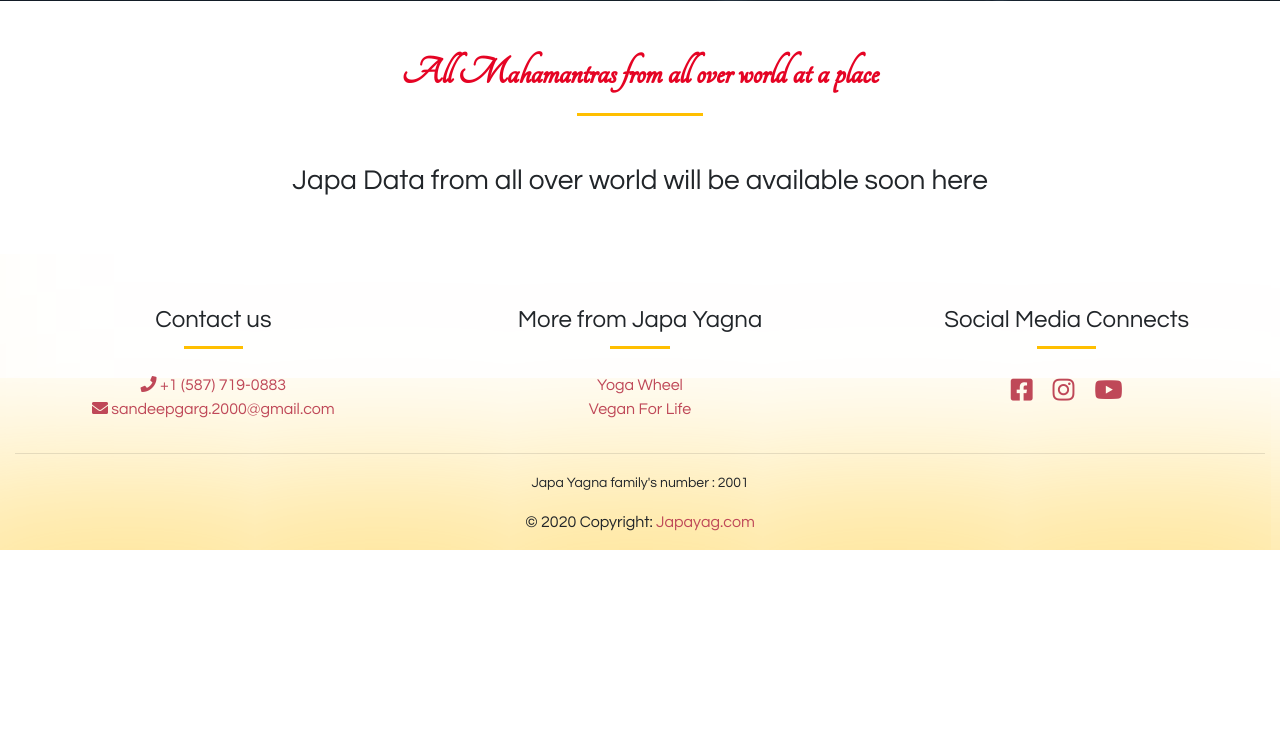
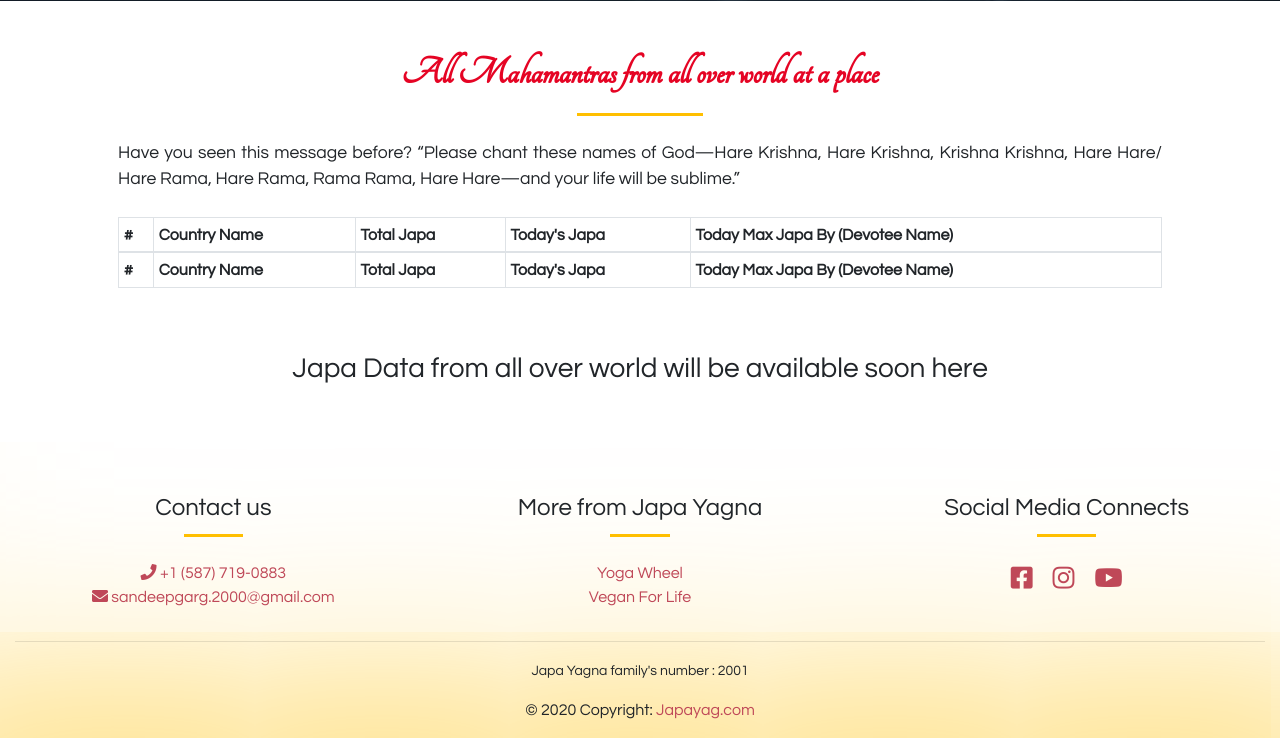
Before and after one commit to anshulkmr01/japayag, a CodeIgniter app: page /japayag/japa-statics in a window 1280 px wide. Shown: the part 639-1377 px from the top of the page. Before the commit the page ends 1189 px from the top, so only its background shows below. Run offline with CodeIgniter, Linux system fonts and the light colour scheme; tables that the repository leaves empty or names only in its code hold one stand-in row (values such as "Sample post"); data that the repository does not hold is empty; some libraries are stand-ins or nearby versions.

Commit message:
japa statics page

```diff
--- a/application/config/routes.php
+++ b/application/config/routes.php
@@ -73,5 +73,4 @@
 $route['saveJapa'] = 'JapaYag/saveJapa';
 $route['updateJapa'] = 'JapaYag/updateJapa';
 $route['collectReward'] = 'JapaYag/collectReward';
-
 $route['japa-statics'] = 'JapaStatics';
--- a/application/controllers/JapaStatics.php
+++ b/application/controllers/JapaStatics.php
@@ -9,11 +9,8 @@
 
 		function index()
 		{
-			$japa_data = $this->JapaYagModel->totalJapaData();
-			// echo "<pre>";
-			// print_r($japa_data);
-			// exit();
-			$this->load->view('japa_statics');
+			$japa_data = $this->JapaYagModel->japaStatic();
+			$this->load->view('japa_statics',['japa_statics'=>$japa_data]);
 		}
 
 	}
--- a/application/models/JapaYagModel.php
+++ b/application/models/JapaYagModel.php
@@ -101,7 +101,36 @@
 		}
 
 		function totalJapaData(){
+			$this->db->order_by('city','asc');
 			return $this->db->get('japayag')->result_array();
+		}
+
+		function japaStatic()
+		{
+			$this->db->order_by('city','asc');
+			$country_data = json_decode(file_get_contents(base_url('assets/countries.min.json/countries.min.json')));
+			foreach ($country_data as $key => $value) {
+					$query = $this->db->where('country',$key)->get('japayag')->result_array();
+					if ($query) {
+						$query_['total_japa'] = $this->db->select_sum('japa')->where('country',$key)->get('japayag')->row('japa');
+						$today_japa_sum = $this->db->select_sum('japa')->where(['country'=>$key, 'date'=>$this->GMTDate])->get('japayag')->row('japa');
+						if ($today_japa_sum) {
+							$query_['today_japa'] = $today_japa_sum;
+						}
+						else{
+							$query_['today_japa']= 0;
+						}
+						$max_japa = $this->db->select_max('japa')->where(['country'=>$key, 'date'=>$this->GMTDate])->get('japayag')->row('japa');
+						$max_japa_user_id = $this->db->where(['japa'=>$max_japa])->get('japayag')->row('userID');
+						$query_['today_max_japa_by']['japa'] = $max_japa;
+						$query_['today_max_japa_by']['name'] = $this->db->where('ID',$max_japa_user_id)->get('users')->row('name');
+						$data[$key] = $query_;
+					}
+			}
+			// echo "<pre>";
+			// print_r($data);
+			// exit();
+			return $data;
 		}
 	}
 ?>
--- a/application/views/japa_statics.php
+++ b/application/views/japa_statics.php
@@ -42,35 +42,34 @@
 					<h1 class=" mb-3 text-primary fancy-heading">All Mahamantras from all over world at a place</h1>
 					<div class="seperator"></div>
 				</div>
-				<!-- <p class="mt-4 mb-4 text-justify">
+				<p class="mt-4 mb-4 text-justify">
 					Have you seen this message before? “Please chant these names of God—Hare Krishna, Hare Krishna, Krishna Krishna, Hare Hare/ Hare Rama, Hare Rama, Rama Rama, Hare Hare—and your life will be sublime.”
-				</p> -->
-				<!-- <table id="dtBasicExample" class="table table-striped table-bordered table-sm" cellspacing="0">
+				</p>
+				<table id="dtBasicExample" class="table table-striped table-bordered table-sm" cellspacing="0">
 				  <thead>
 				    <tr>
 				      <th class="th-sm">#
 				      </th>
 				      <th class="th-sm">Country Name
 				      </th>
-				      <th class="th-sm">City
-				      </th>
 				      <th class="th-sm">Total Japa
 				      </th>
 				      <th class="th-sm">Today's Japa
 				      </th>
-				      <th class="th-sm">Max Japa By (Devotee Name)
+				      <th class="th-sm">Today Max Japa By (Devotee Name)
 				      </th>
 				    </tr>
 				  </thead>
 				  <tbody>
+				  	<?php $i=0; foreach ($japa_statics as $key => $value): $i++;?>
 				    <tr>
-				      <td>Tiger Nixon</td>
-				      <td>System Architect</td>
-				      <td>Edinburgh</td>
-				      <td>61</td>
-				      <td>2011/04/25</td>
-				      <td>$320,800</td>
+				      <td><?= $i; ?></td>
+				      <td><?= $key; ?></td>
+				      <td><?= $value['total_japa']; ?></td>
+				      <td><?= $value['today_japa']; ?></td>
+				      <td><?= $value['today_max_japa_by']['name']." <span class='text-primary'>(".$value['today_max_japa_by']['japa']." Japa)</span>" ?></td>
 				    </tr>
+				  	<?php endforeach ?>
 				  </tbody>
 				  <tfoot>
 				    <tr>
@@ -78,17 +77,15 @@
 				      </th>
 				      <th class="th-sm">Country Name
 				      </th>
-				      <th class="th-sm">City
-				      </th>
 				      <th class="th-sm">Total Japa
 				      </th>
 				      <th class="th-sm">Today's Japa
 				      </th>
-				      <th class="th-sm">Max Japa By (Devotee Name)
+				      <th class="th-sm">Today Max Japa By (Devotee Name)
 				      </th>
 				    </tr>
 				  </tfoot>
-				</table> -->
+				</table>
 				<h3 class="text-center pt-5">Japa Data from all over world will be available soon here </h3>
 			</div>
 		</div>
```
